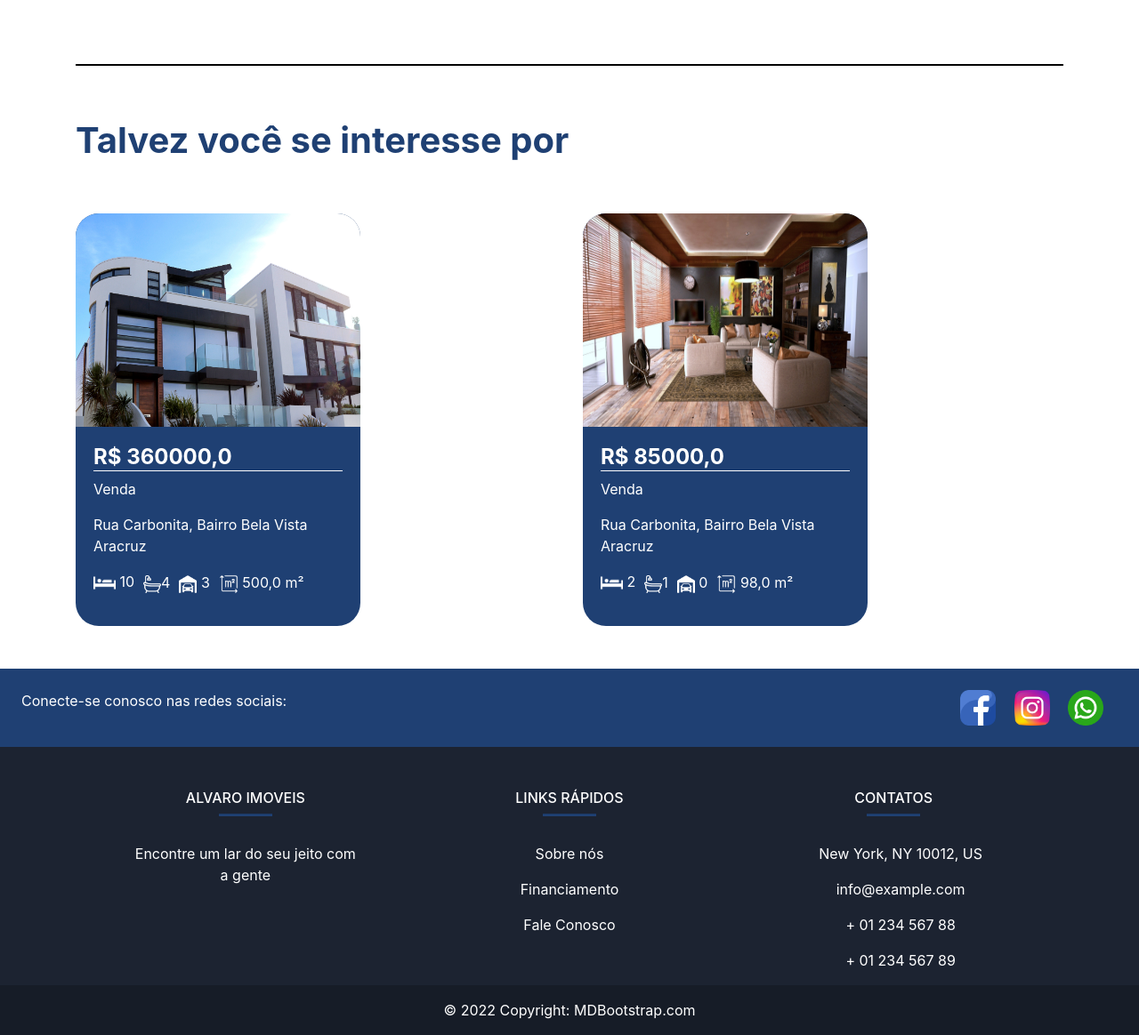
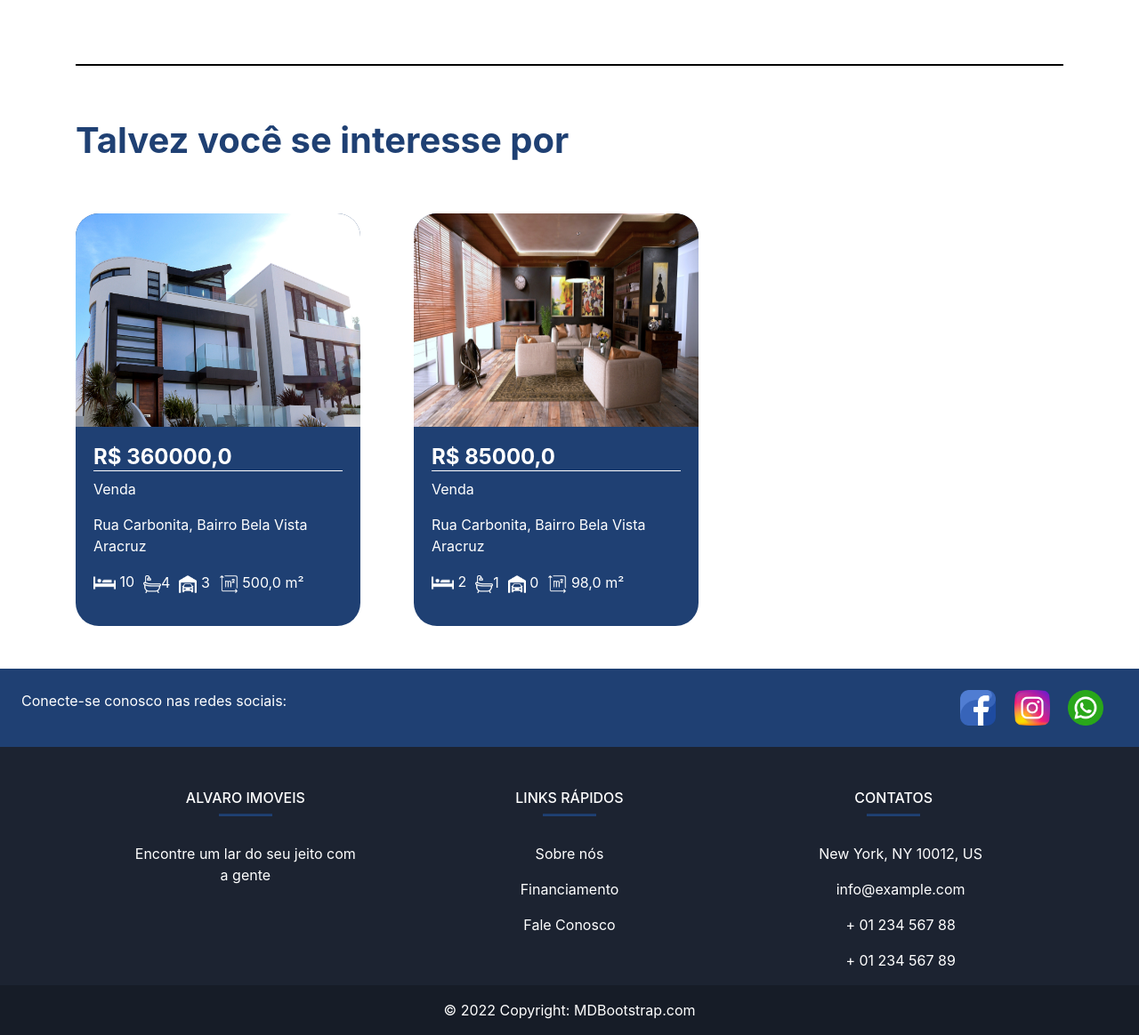
Before and after one commit to odivanmarco/AlvaroImoveis, a Django app: page /imovel/6 in a window 1280 px wide. Shown: the part 1188-2352 px from the top of the page at 89% size. Run offline with Django 4.2, Linux system fonts and the light colour scheme; data comes from the database, SQL or seed files in the repository; both versions use the stored data as it was after the commit; some libraries are stand-ins or nearby versions.

Commit message:
Finalizando

```diff
--- a/plataforma/templates/imovel.html
+++ b/plataforma/templates/imovel.html
@@ -83,7 +83,7 @@
             <div class="row">
                 {% for sugestao in sugestoes %}
                     <a href="{% url 'imovel' sugestao.id %}" class="a_none">
-                        <div class="col-md cont">
+                        <div class="col-md-4">
                             <div class="card_imovel">
                                 <img class="img_capa_imovel" src="{{sugestao.imagens.all.0.img.url}}">
                                 <div class="informacoes_imoveis">
```
Also changed, not shown: db.sqlite3.
